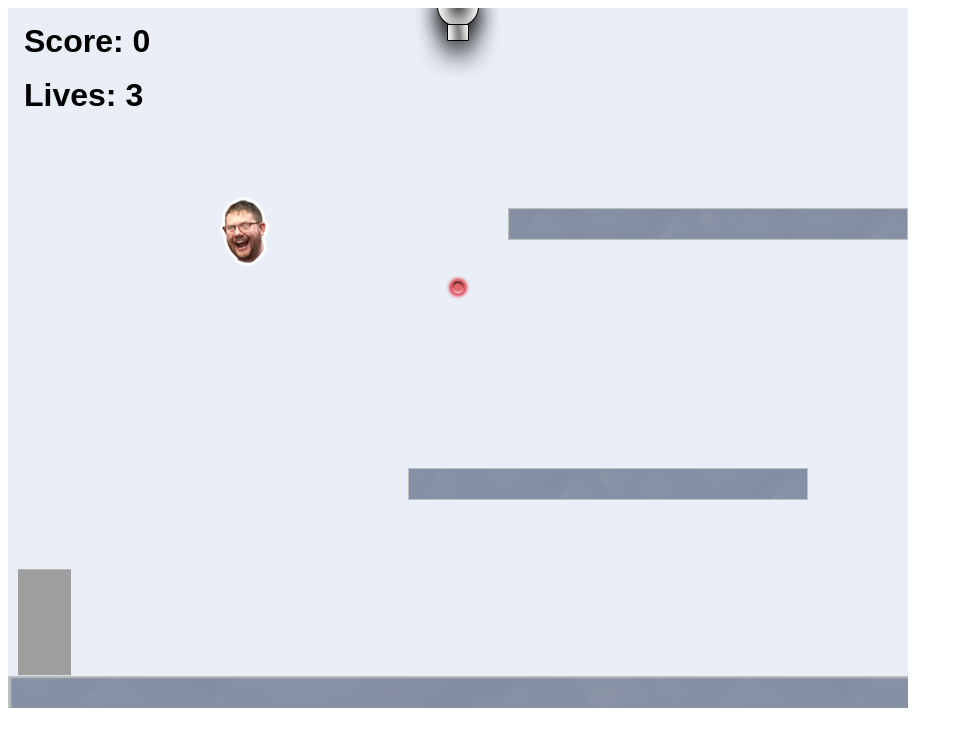
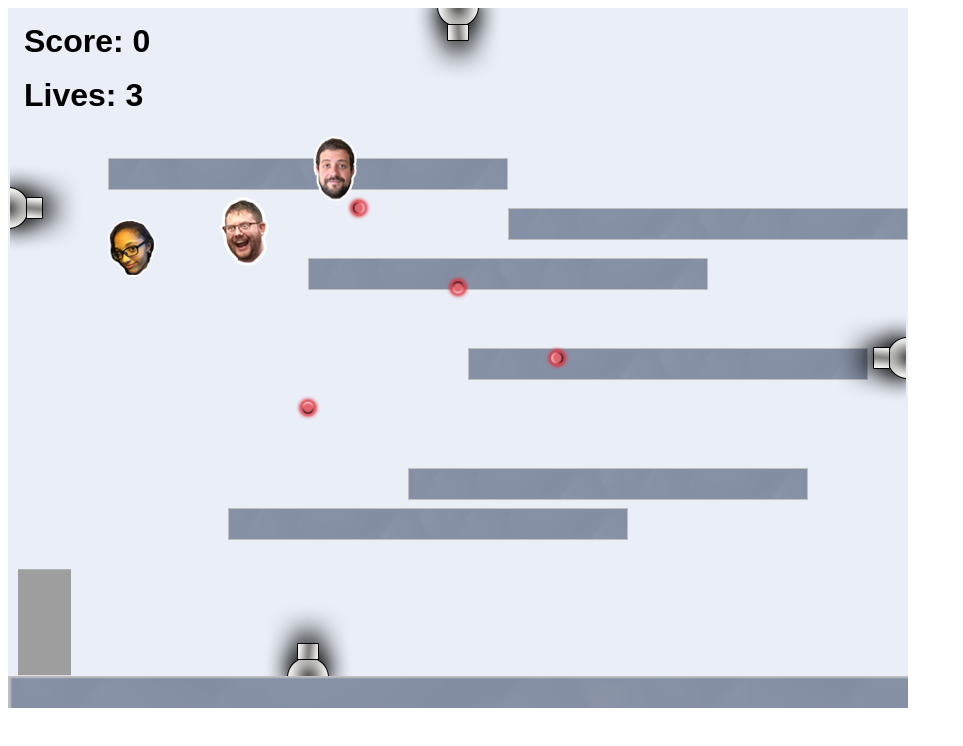
Before and after one commit to JacobDeLaune/JacobDeLaune.github.io, a website: page projects/platformer/index.html in a window 1280 px wide. Shown: the whole page, without its empty margins (0-963 px from the left). Drawn offline with Linux system fonts and the light colour scheme; animation ran at ten frames a second.

Commit message:
save all

```diff
--- a/projects/platformer/js/init/cannon.js
+++ b/projects/platformer/js/init/cannon.js
@@ -21,7 +21,9 @@
 
         // example:
         cannon.create.onTop(450);
-
+        cannon.create.onBottom(300);
+        cannon.create.onLeft(200);
+        cannon.create.onRight(350);
 
 
         // ALL YOUR CODE GOES ABOVE HERE ///////////////////////////////////////
--- a/projects/platformer/js/init/collectable.js
+++ b/projects/platformer/js/init/collectable.js
@@ -36,7 +36,8 @@
 
         // example:
         collectable.create(type.steve, 200, 170, 6, 0.7);
-
+        collectable.create(type.kennedi, 100, 200, 4, 0.5);
+        collectable.create(type.max, 300, 100, 10, 0.9);
 
 
         // ALL YOUR CODE GOES ABOVE HERE ///////////////////////////////////////
--- a/projects/platformer/js/init/platform.js
+++ b/projects/platformer/js/init/platform.js
@@ -37,7 +37,10 @@
         // example:
         platform.create(400, 460);
         platform.create(500, 200);
-
+        platform.create(300, 250);
+        platform.create(220, 500);
+        platform.create(100, 150);
+        platform.create(460, 340);
 
 
         // ALL YOUR CODE GOES ABOVE HERE ///////////////////////////////////////
```
Also changed, not shown: index.html (+3 -2 lines), portfolio.html (+1 -0 lines).
